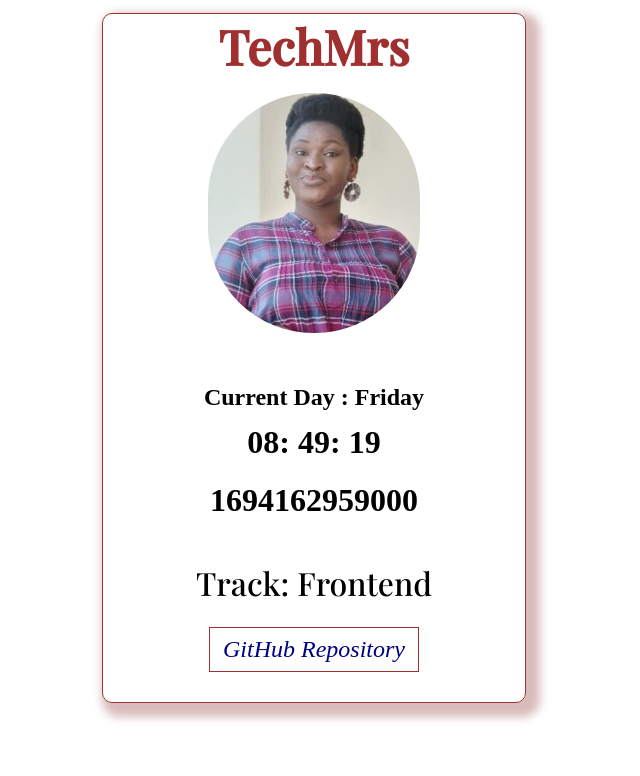
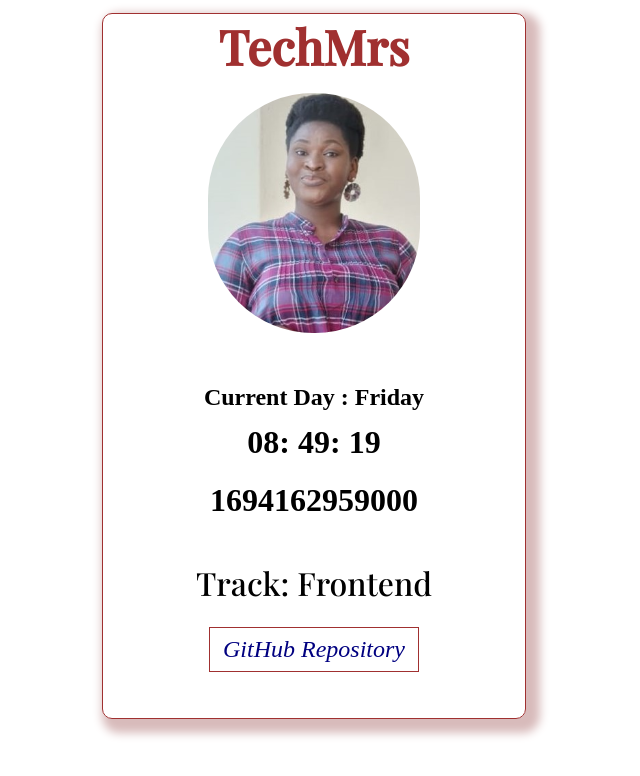
Before and after one commit to Kemi-Oluwadahunsi/HNGx-Stage-1, a plain HTML site: page index.html in a window 1280 px wide. Shown: the whole page, without its empty margins (326-966 px from the left). Drawn offline with nearby package versions, Linux system fonts and the light colour scheme.

Commit message:
Updated all codes

```diff
--- a/CSS/style.css
+++ b/CSS/style.css
@@ -195,7 +195,7 @@ span a{
 @media screen and (min-width: 769px) and (max-width: 2000px){
 
     .outerSection{
-        height: 43rem;
+        height: 44rem;
     }
 
     .innerSection1{
```
